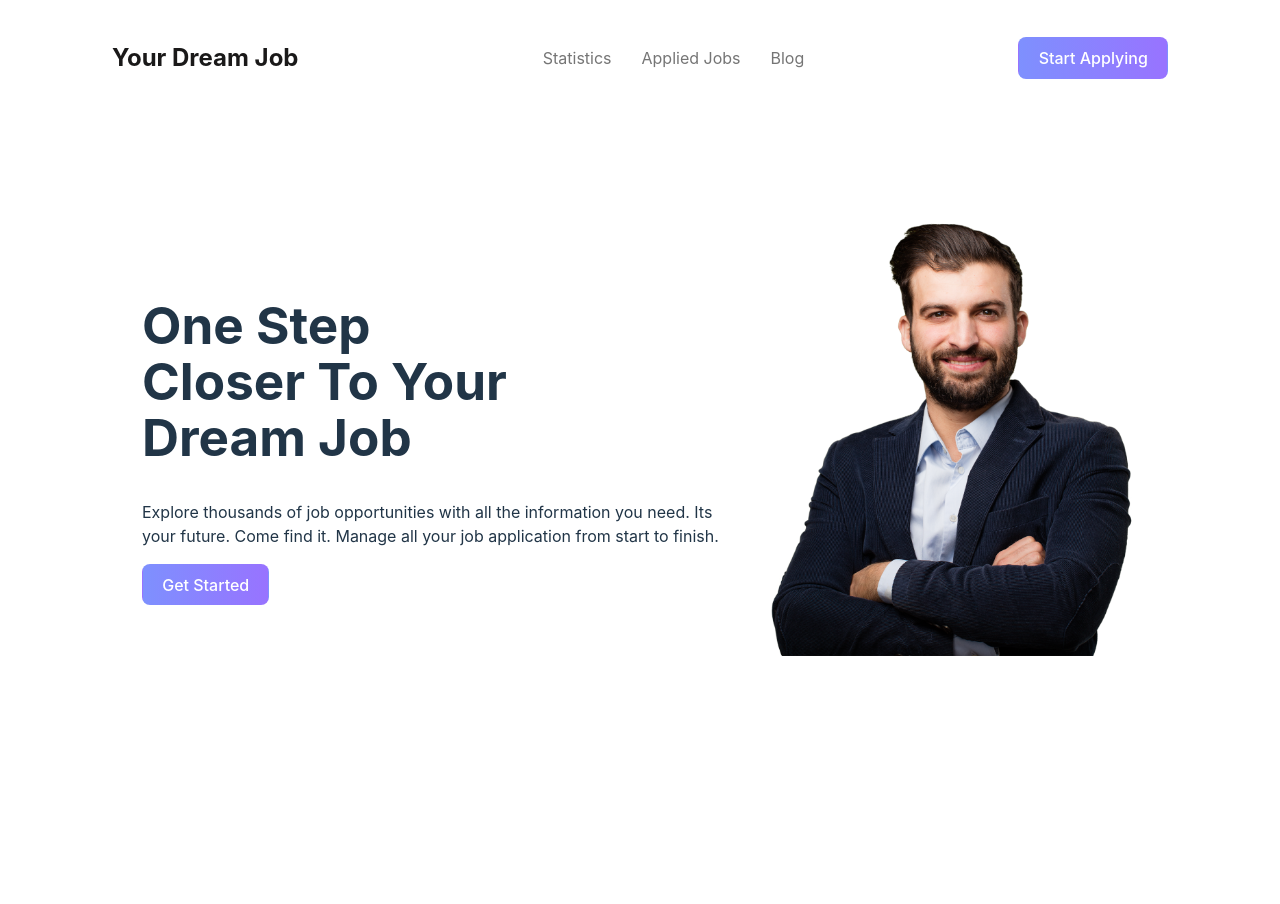
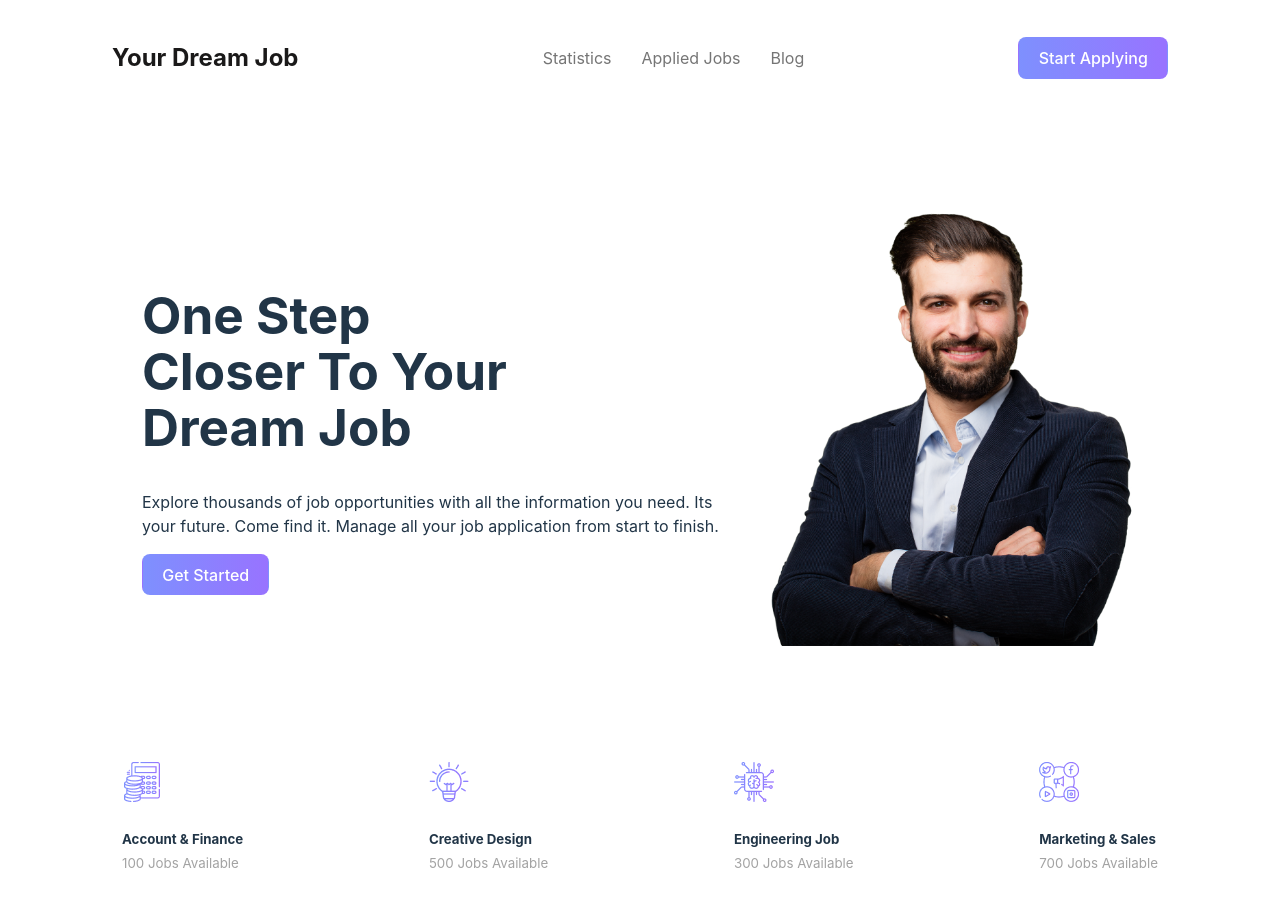
Before and after one commit to zannatin-tazri/career-hub, a React (Vite) app: page / in a window 1280 px wide. Before the commit the page ends 800 px from the top, so only its background shows below. Built offline with nearby package versions, Linux system fonts and the light colour scheme.

Commit message:
job category added

```diff
--- /dev/null
+++ b/public/jobCategory.json
@@ -0,0 +1,27 @@
+ [
+      {
+        "id": 1,
+        "jobCategory": "Account & Finance",
+        "logo": "/src/images/Icons/accounts 1.png",
+        "availableJobs": 100
+      },
+      {
+        "id": 2,
+        "jobCategory": "Creative Design",
+        "logo": "/src/images/Icons/business 1.png",
+        "availableJobs": 500
+      },
+      {
+        "id": 3,
+        "jobCategory": "Engineering Job",
+        "logo": "/src/images/Icons/chip 1.png",
+        "availableJobs": 300
+      },
+      {
+        "id": 4,
+        "jobCategory": "Marketing & Sales",
+        "logo": "/src/images/Icons/social-media 1.png",
+        "availableJobs": 700
+
+      }
+ ]
--- a/src/App.jsx
+++ b/src/App.jsx
@@ -4,6 +4,7 @@ import viteLogo from '/vite.svg'
 import './App.css'
 import Header from './Components/Header/Header'
 import Banner from './Components/Banner/Banner'
+import JobCategories from './Components/jobCategory/JobCategories'
 
 function App() {
   const [count, setCount] = useState(0)
@@ -12,6 +13,7 @@ function App() {
     <div className="App">
       <Header></Header>
       <Banner></Banner>
+      <JobCategories></JobCategories>
     </div>
   )
 }
--- a/src/Components/Banner/Banner.css
+++ b/src/Components/Banner/Banner.css
@@ -2,7 +2,7 @@
     display: flex;
     padding: 80px;
     align-items: center;
-    margin:20px 30px;
+    margin:5px 30px;
 }
 
 .banner img{
--- /dev/null
+++ b/src/Components/JobCatery/JobCategory.jsx
@@ -0,0 +1,15 @@
+import React from 'react';
+
+const JobCategory = (props) => {
+    const {jobCategory,availableJobs,logo}=props.category;
+    console.log(props)
+    return (
+        <div>
+            <img src={logo} alt="" />
+            <h5>{jobCategory}</h5>
+            <small>{availableJobs} Jobs Available</small>
+        </div>
+    );
+};
+
+export default JobCategory;
--- /dev/null
+++ b/src/Components/jobCategory/JobCategories.css
@@ -0,0 +1,13 @@
+.job-category{
+    margin: 20px 80px;
+    display: flex;
+    justify-content: space-between;
+    padding: 10px 10px;
+}
+.job-category h5{
+    margin-bottom: 0;
+}
+.job-category small{
+    color: #A3A3A3;
+
+}
--- /dev/null
+++ b/src/Components/jobCategory/JobCategories.jsx
@@ -0,0 +1,27 @@
+import React, { useEffect, useState } from 'react';
+import './JobCategories.css'
+import JobCategory from '../JobCatery/JobCategory';
+
+const JobCategories = () => {
+    const [categories, setCategories]=useState([]);
+
+    useEffect(()=>{
+        fetch('jobCategory.json')
+        .then(res=>res.json())
+        .then(data=>setCategories(data));
+    },[])
+    return (
+        <div className='job-category-container'>
+            <div className='job-category'>
+                {
+                    categories.map(category=> <JobCategory
+                    key={category.id}
+                    category={category}
+                    ></JobCategory>)
+                }
+            </div>
+        </div>
+    );
+};
+
+export default JobCategories;
```
Also changed, not shown: src/Components/JobCatery/Jobcategory.css (added).
